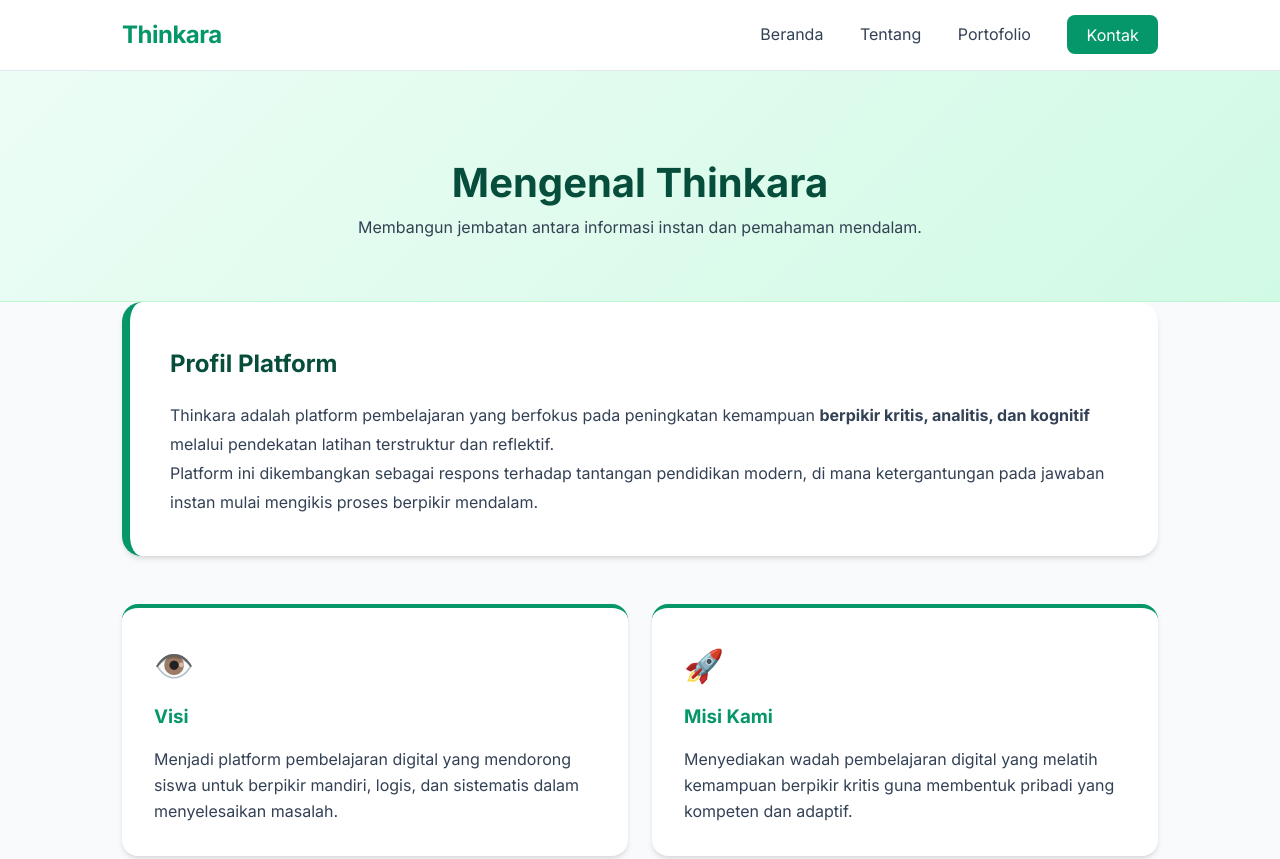
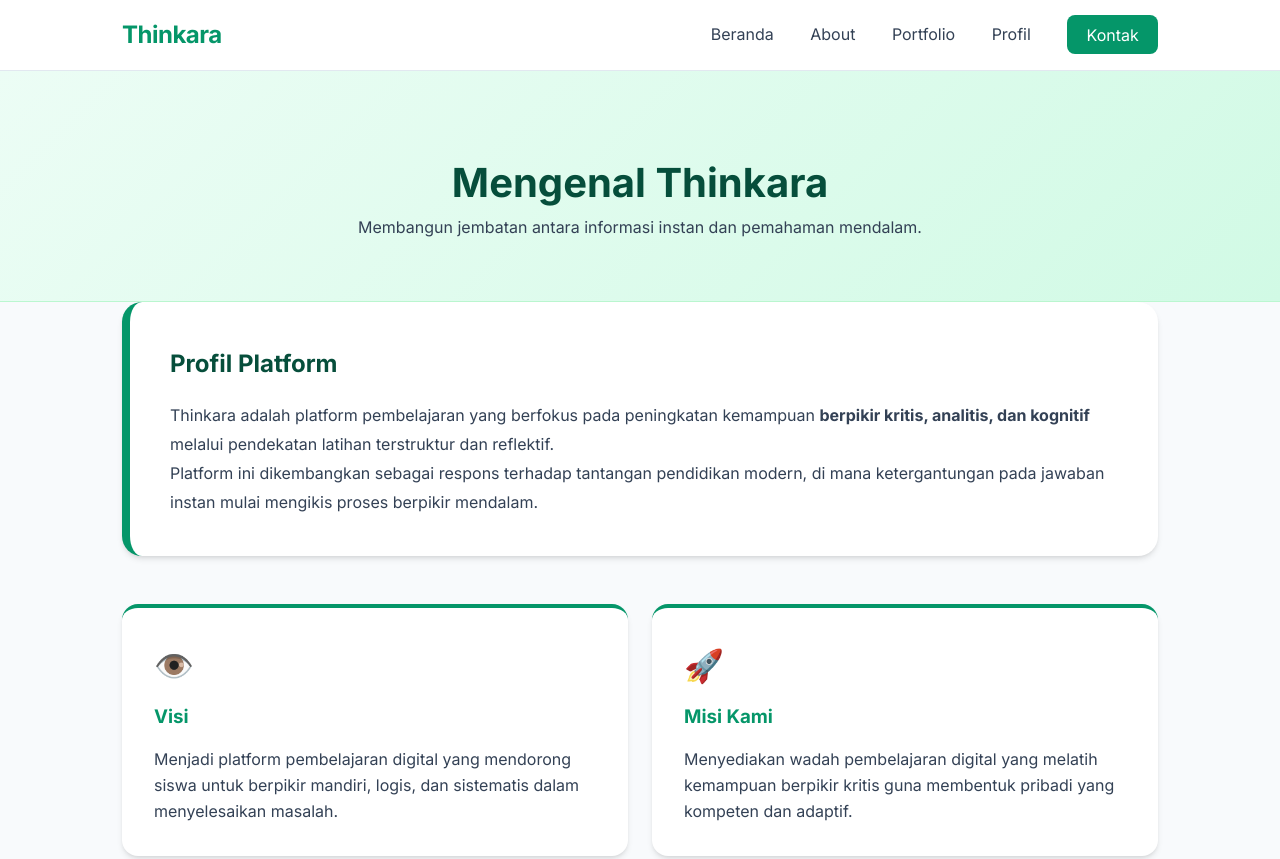
Before and after one commit to kurukururing/Kelompok10_PARD, a plain HTML site: page about.html in a window 1280 px wide. Shown: the top 859 px of the page. Drawn offline with Linux system fonts and the light colour scheme.

Commit message:
Update navbar - profil
Nambah profil di navbar

```diff
--- a/about.html
+++ b/about.html
@@ -14,8 +14,9 @@
             <div class="logo">Thinkara</div>
             <nav>
                 <a href="index.html">Beranda</a>
-                <a href="about.html">Tentang</a>
-                <a href="portfolio.html">Portofolio</a>
+                <a href="about.html">About</a>
+                <a href="portfolio.html">Portfolio</a>
+                <a href="userprofile.html">Profil</a>
                 <a href="contact.html" class="btn-nav">Kontak</a>
             </nav>
         </div>
```
Also changed, not shown: contact.html (+3 -2 lines), index.html (+1 -1 lines), portfolio.html (+1 -0 lines).
